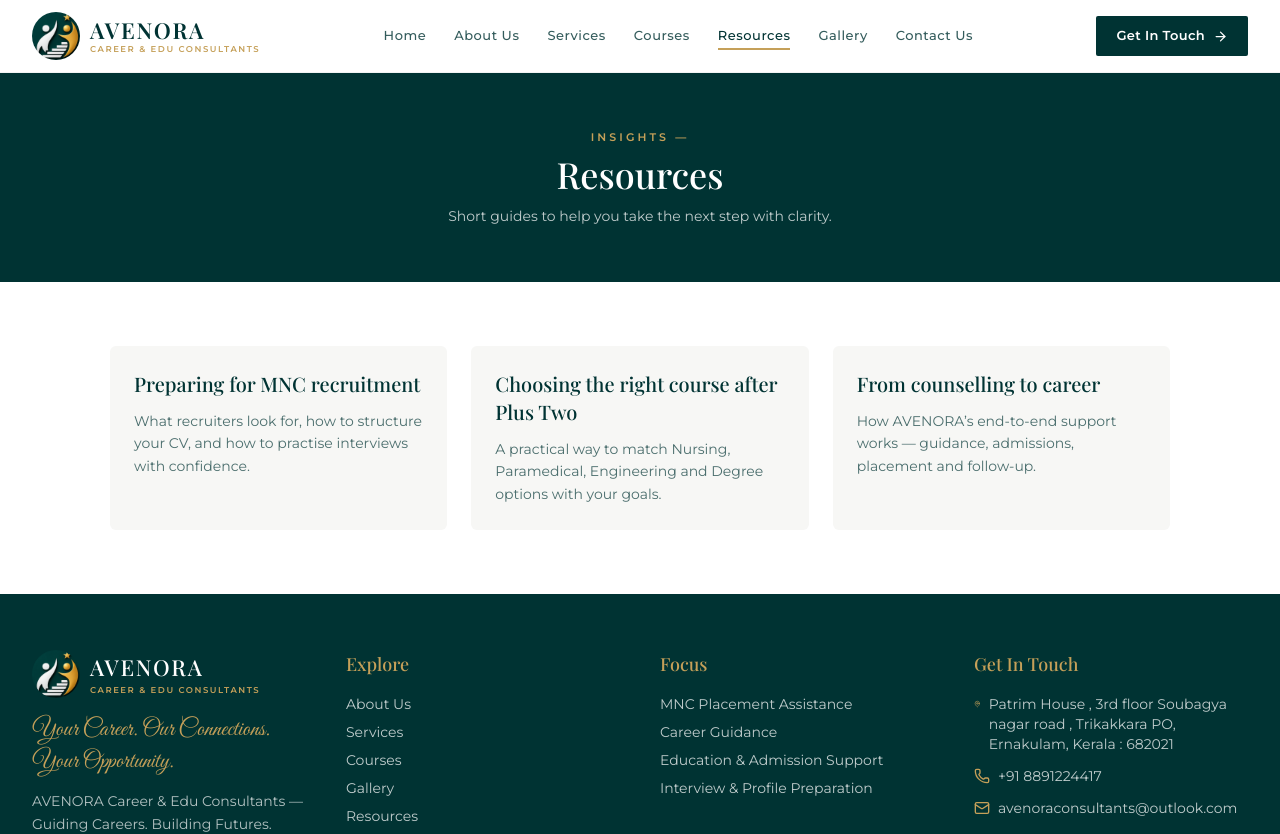
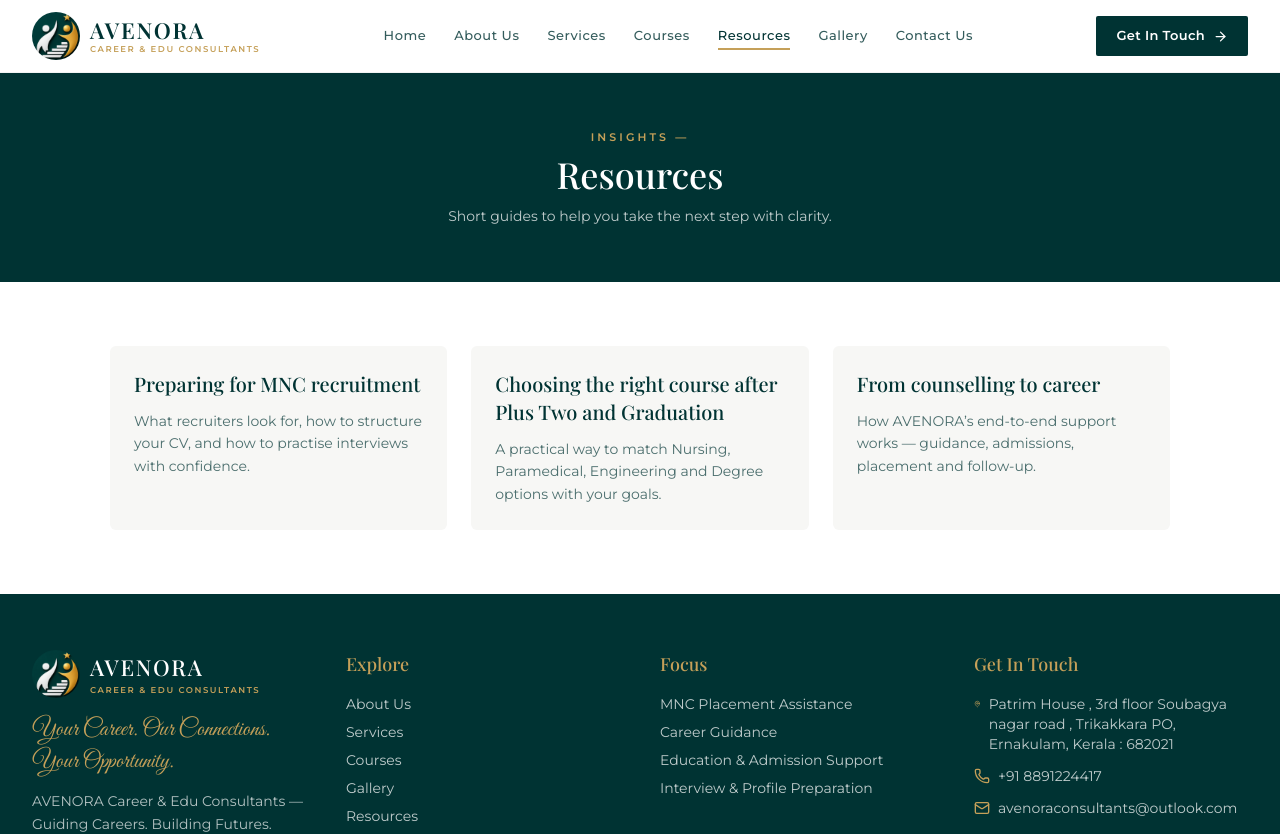
Before and after one commit to adithyan7592/Avenora, a React (Vite) app in the folder client/: page /resources in a window 1280 px wide. Shown: the top 834 px of the page. Built offline with nearby package versions, Linux system fonts and the light colour scheme; a web font is replaced by a local one.

Commit message:
Graduation added in Resources

```diff
--- a/client/src/pages/Resources.jsx
+++ b/client/src/pages/Resources.jsx
@@ -4,7 +4,7 @@
     text: "What recruiters look for, how to structure your CV, and how to practise interviews with confidence.",
   },
   {
-    title: "Choosing the right course after Plus Two",
+    title: "Choosing the right course after Plus Two and Graduation",
     text: "A practical way to match Nursing, Paramedical, Engineering and Degree options with your goals.",
   },
   {
```
